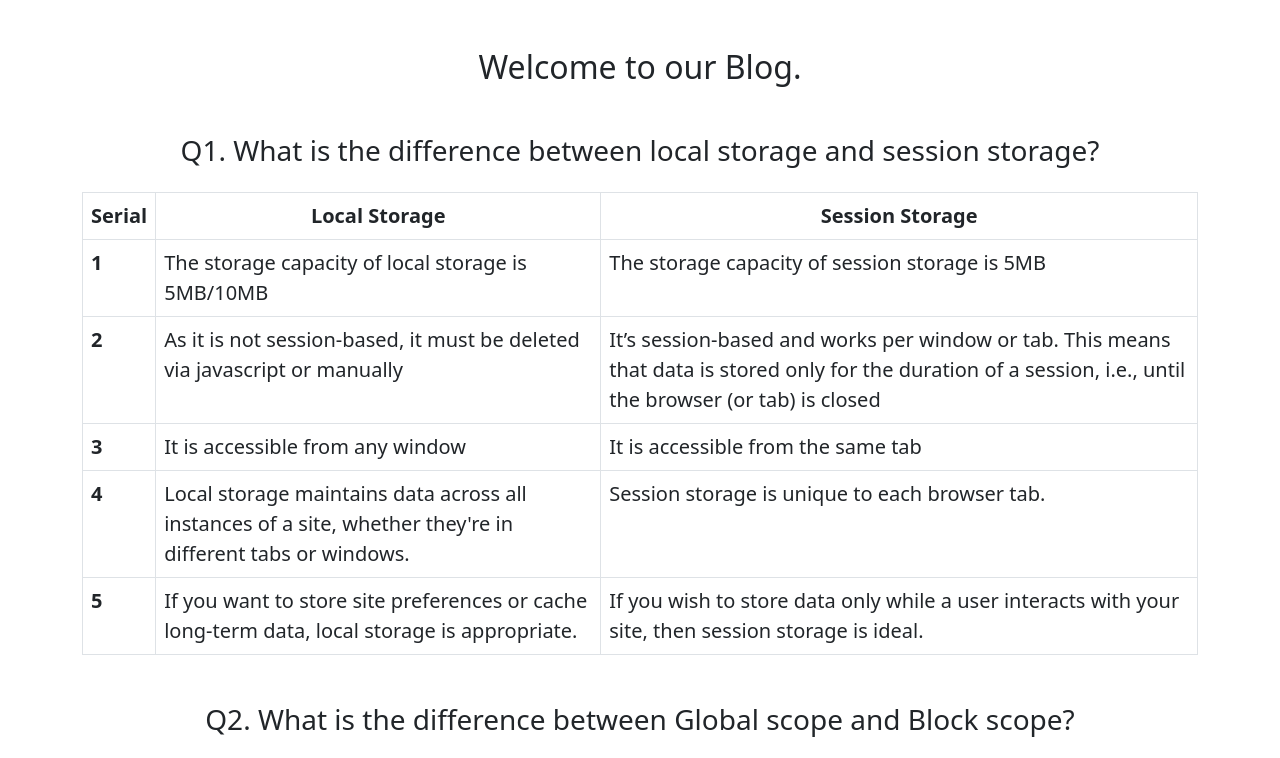
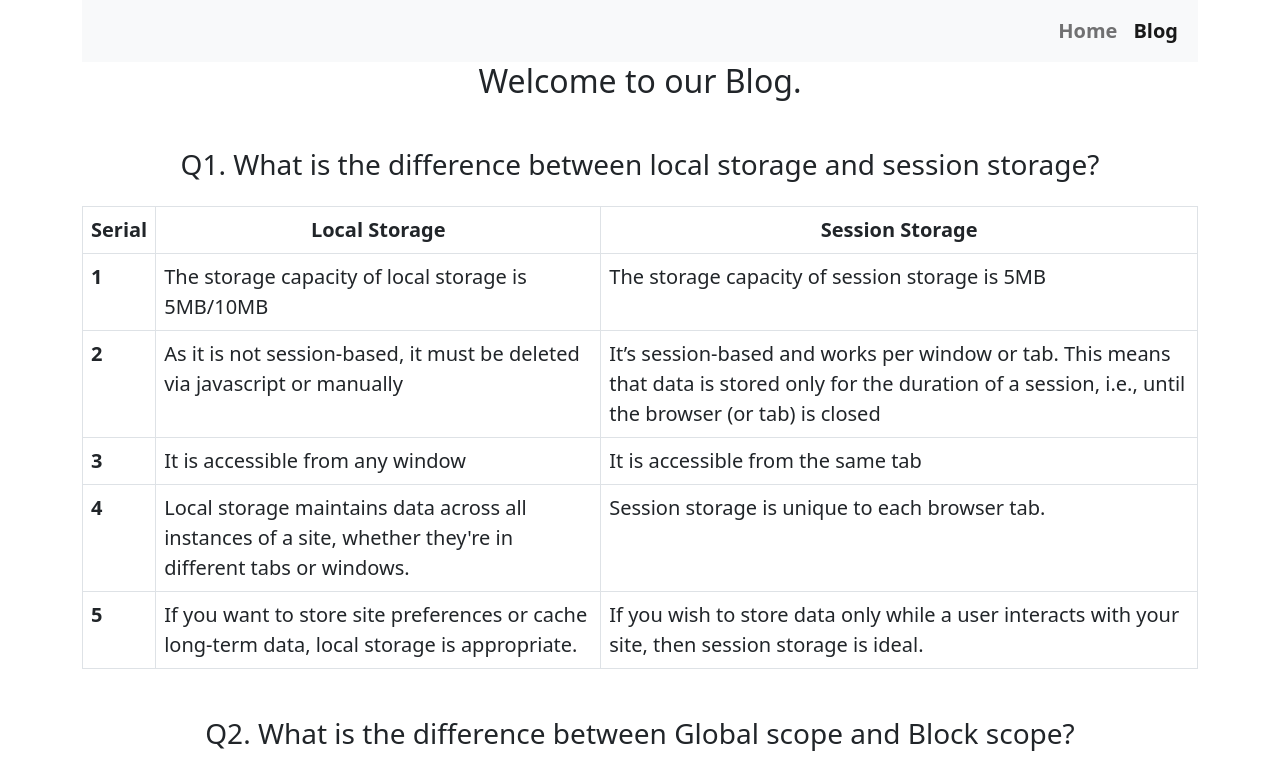
Before and after one commit to SheikhMujib/type-star, a plain HTML site: page blog.html in a window 1280 px wide. Shown: the top 758 px of the page. Drawn offline with nearby package versions, Linux system fonts and the light colour scheme.

Commit message:
Top Navbar added.

```diff
--- a/blog.html
+++ b/blog.html
@@ -11,7 +11,27 @@
 </head>
 
 <body>
-    <div class="container mt-5">
+    <div class="container">
+        <!-- navbar -->
+        <nav class="navbar navbar-expand-md bg-light fs-5">
+            <div class="container-fluid">
+                <button class="navbar-toggler" type="button" data-bs-toggle="collapse"
+                    data-bs-target="#navbarSupportedContent" aria-controls="navbarSupportedContent"
+                    aria-expanded="false" aria-label="Toggle navigation">
+                    <span class="navbar-toggler-icon"></span>
+                </button>
+                <div class="collapse navbar-collapse" id="navbarSupportedContent">
+                    <ul class="navbar-nav ms-auto mb-2 mb-lg-0">
+                        <li class="nav-item">
+                            <a class="nav-link fw-bold" aria-current="page" href="index.html">Home</a>
+                        </li>
+                        <li class="nav-item">
+                            <a class="nav-link active fw-bold" href="blog.html">Blog</a>
+                        </li>
+                    </ul>
+                </div>
+            </div>
+        </nav>
         <h2 class="text-center mb-5">Welcome to our Blog.</h2>
         <!-- Question-answer-01 -->
         <h3 class="text-center mb-4">Q1. What is the difference between local storage and session storage?</h3>
```
Also changed, not shown: index.html (+19 -0 lines).
